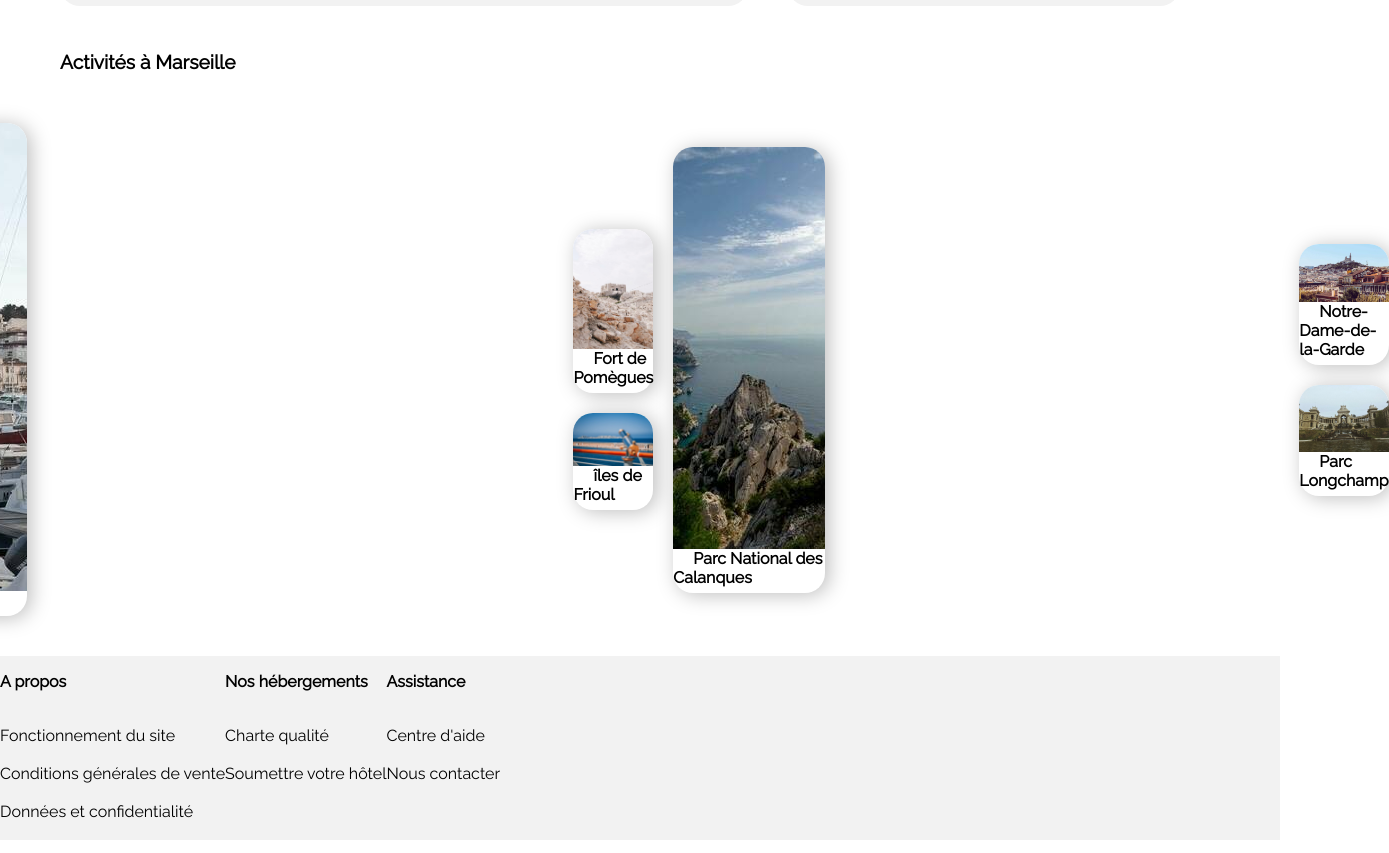
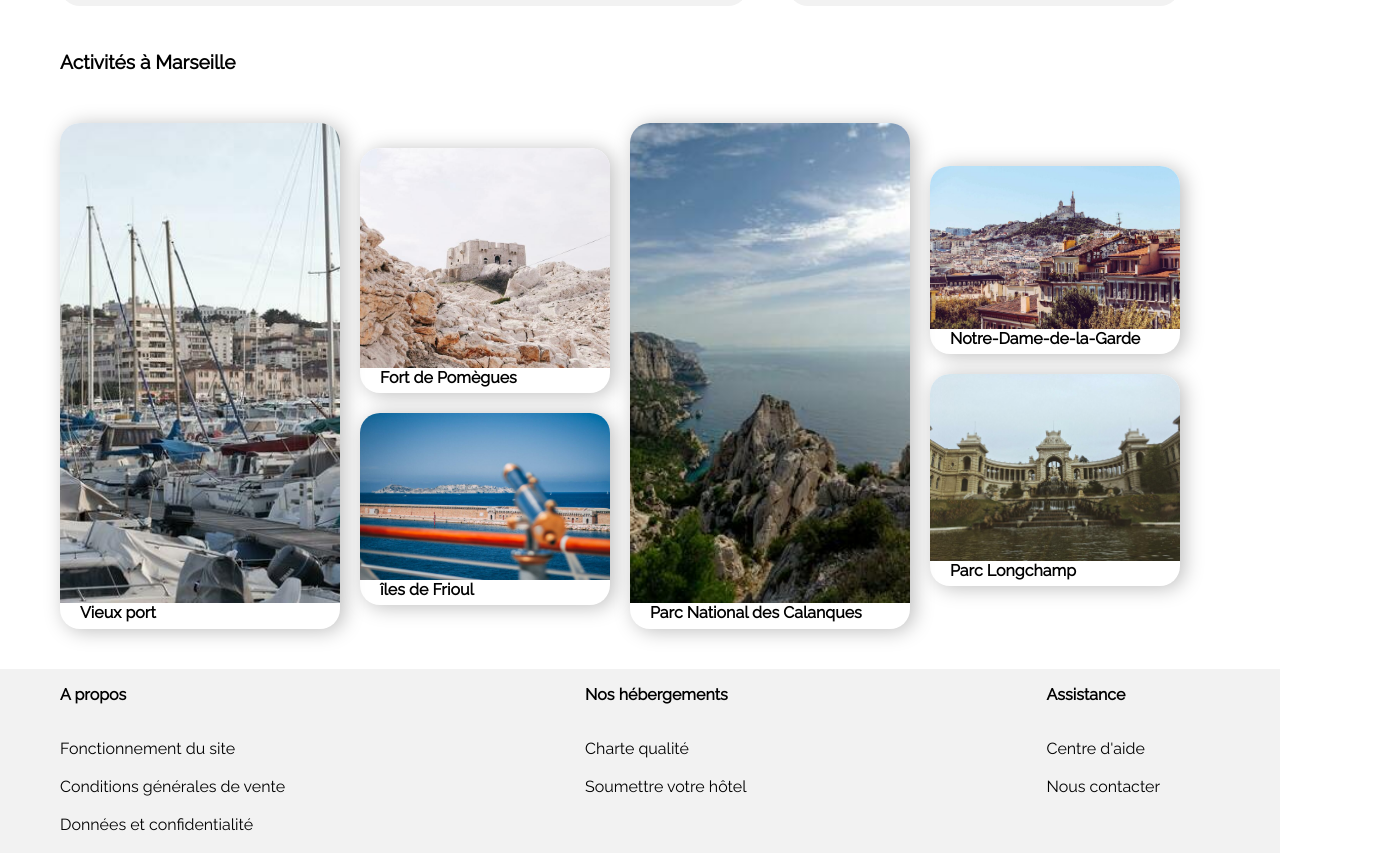
Before and after one commit to cl-p/P02-OC, a plain HTML site: page index.html in a window 1280 px wide. Shown: the part 1000-1853 px from the top of the page, 1389 px wide, since content can reach past the window. Drawn offline with Linux system fonts and the light colour scheme.

Commit message:
correction img

```diff
--- a/css/index.css
+++ b/css/index.css
@@ -339,12 +339,13 @@ aside > .populaire .populaire-cards a figure figcaption p
     font-size: 120%;
 }
 
-.card-big
+.card-big-activites
 {
     border-radius: 20px;
     box-shadow: 4px 2px 20px #00000042;
     width: 25%;
     padding-bottom: 6px;
+    height: 500px;
 }
 .card-big-img
 {
@@ -355,7 +356,7 @@ aside > .populaire .populaire-cards a figure figcaption p
 }
 .card-big-img img
 {
-    max-height: 100%;
+    height: 480px;
     width: auto;
 }
 .card-img-legend
@@ -363,7 +364,7 @@ aside > .populaire .populaire-cards a figure figcaption p
     font-weight: bolder;
     padding-left: 20px;
 }
-.card-small
+.card-small-activites
 {
     max-height: 50%;
     border-radius: 20px;
@@ -409,6 +410,8 @@ a
     align-items: center;
     gap: 20px;
     width: 25%;
+    margin-top: -20px;
+    margin-bottom: -20px;
 }
 
 /* Gestion footer */
@@ -425,3 +428,12 @@ footer > div a
 {
     font-weight: normal;
 }
+.a-propos
+{
+    padding-left: 60px;
+    padding-right: 300px;
+}
+.nos-hebergements
+{
+    padding-right: 300px;
+}
--- a/index.html
+++ b/index.html
@@ -307,6 +307,7 @@
                     <strong>Activités à Marseille</strong>
                 </p>
                 <div class="cards-activites">
+                    <div class="card-big-activites">
                         <a href="#">
                             <div class="card-big">
                                 <div class="card-big-img">
@@ -317,7 +318,9 @@
                                 </span>
                             </div>
                         </a>
+                    </div>
                     <div class="activites-columns">
+                        <div class="card-small-activites">
                             <a href="#">
                                 <div class="card-small">
                                     <div class="card-small-img">
@@ -328,6 +331,8 @@
                                     </span>
                                 </div>
                             </a>
+                        </div>
+                        <div class="card-small-activites">
                             <a href="#">
                                 <div class="card-small">
 
@@ -340,6 +345,8 @@
                                 </div>
                             </a>
                         </div>
+                    </div>
+                    <div class="card-big-activites">
                         <a href="#">
                             <div class="card-big">
 
@@ -351,7 +358,9 @@
                                 </span>
                             </div>
                         </a>
+                    </div>
                     <div class="activites-columns">
+                        <div class="card-small-activites">
                             <a href="#">
                                 <div class="card-small">
 
@@ -363,6 +372,8 @@
                                     </span>
                                 </div>
                             </a>
+                        </div>
+                        <div class="card-small-activites">
                             <a href="#">
                                 <div class="card-small">
 
@@ -374,6 +385,7 @@
                                     </span>
                                 </div>
                             </a>
+                        </div>
                     </div>
                 </div>
             </section>
```
Lines whose indentation alone changed are shown as unchanged.
